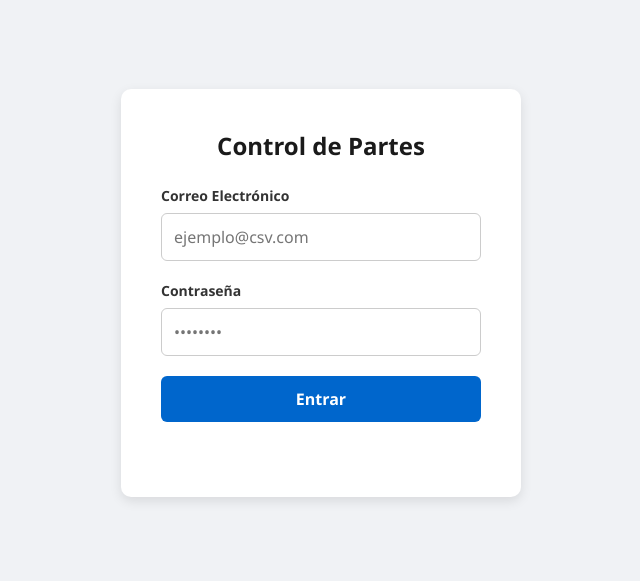
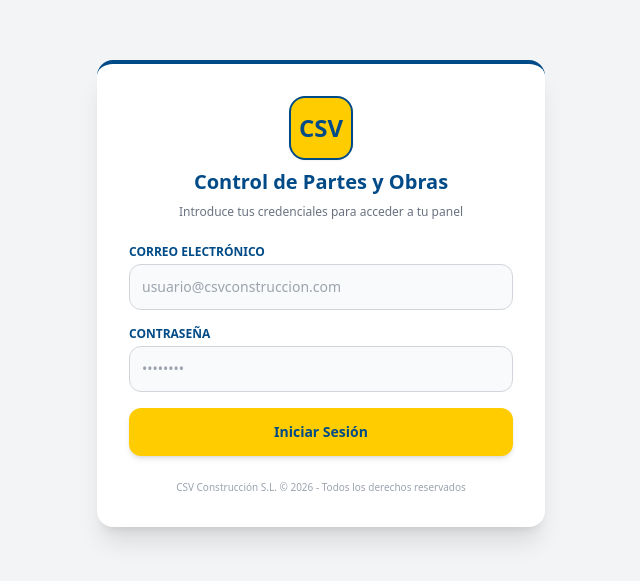
Before and after one commit to marcosgarciamediam-netizen/CSV---Partes, a website: page layoutcsv/index.html in a window 1280 px wide. Shown: the part 107-688 px from the top of the page, without its empty margins (319-959 px from the left). Drawn offline with nearby package versions, Linux system fonts and the light colour scheme.

Commit message:
Add files via upload

```diff
--- a/layoutcsv/index.html
+++ b/layoutcsv/index.html
@@ -3,154 +3,104 @@
 <head>
     <meta charset="UTF-8">
     <meta name="viewport" content="width=device-width, initial-scale=1.0">
-    <title>Iniciar Sesión - Control de Partes de Trabajo</title>
-    <style>
-        * {
-            box-sizing: border-box;
-            margin: 0;
-            padding: 0;
-            font-family: 'Segoe UI', Tahoma, Geneva, Verdana, sans-serif;
-        }
+    <title>CSV Construcción - Acceso al Sistema</title>
+    <script src="https://cdn.tailwindcss.com"></script>
+</head>
+<body class="bg-gray-100 font-sans flex items-center justify-center h-screen m-0">
 
-        body {
-            background-color: #f0f2f5;
-            display: flex;
-            justify-content: center;
-            align-items: center;
-            height: 100vh;
-            color: #333;
-        }
+    <div class="bg-white p-8 rounded-2xl shadow-xl border-t-4 border-[#004b87] w-full max-w-md space-y-6">
 
-        .login-container {
-            background: #ffffff;
-            padding: 40px;
-            border-radius: 10px;
-            box-shadow: 0 4px 12px rgba(0, 0, 0, 0.1);
-            width: 100%;
-            max-width: 400px;
-        }
+        <!-- Cabecera de la Tarjeta -->
+        <div class="text-center space-y-2">
+            <div class="w-16 h-16 bg-[#ffcc00] rounded-2xl mx-auto flex items-center justify-center font-black text-[#004b87] text-2xl border-2 border-[#004b87] shadow-sm">
+                CSV
+            </div>
+            <h1 class="text-xl font-extrabold text-[#004b87]">Control de Partes y Obras</h1>
+            <p class="text-xs text-gray-500">Introduce tus credenciales para acceder a tu panel</p>
+        </div>
 
-        .login-container h2 {
-            margin-bottom: 24px;
-            font-size: 24px;
-            color: #1a1a1a;
-            text-align: center;
-        }
+        <!-- Formulario de Inicio de Sesión -->
+        <form id="formLogin" onsubmit="realizarLogin(event)" class="space-y-4">
+            <div>
+                <label class="block text-xs font-bold text-[#004b87] uppercase mb-1">Correo Electrónico</label>
+                <input type="email" id="email" placeholder="usuario@csvconstruccion.com" class="w-full border border-gray-300 p-3 rounded-xl text-sm outline-none focus:border-[#004b87] transition bg-gray-50" required />
+            </div>
 
-        .form-group {
-            margin-bottom: 20px;
-        }
+            <div>
+                <label class="block text-xs font-bold text-[#004b87] uppercase mb-1">Contraseña</label>
+                <input type="password" id="password" placeholder="••••••••" class="w-full border border-gray-300 p-3 rounded-xl text-sm outline-none focus:border-[#004b87] transition bg-gray-50" required />
+            </div>
 
-        .form-group label {
-            display: block;
-            margin-bottom: 8px;
-            font-weight: 600;
-            font-size: 14px;
-        }
+            <div id="mensajeError" class="hidden p-3 bg-red-50 border-l-4 border-red-600 text-red-700 text-xs font-semibold rounded"></div>
 
-        .form-group input {
-            width: 100%;
-            padding: 12px;
-            border: 1px solid #ccc;
-            border-radius: 6px;
-            font-size: 16px;
-            transition: border-color 0.2s;
-        }
+            <button type="submit" class="w-full bg-[#ffcc00] text-[#004b87] font-extrabold text-sm py-3.5 rounded-xl shadow-md hover:bg-yellow-400 transition transform active:scale-[0.99]">
+                Iniciar Sesión
+            </button>
+        </form>
 
-        .form-group input:focus {
-            border-color: #0066cc;
-            outline: none;
-        }
-
-        .btn-submit {
-            width: 100%;
-            padding: 12px;
-            background-color: #0066cc;
-            border: none;
-            border-radius: 6px;
-            color: white;
-            font-size: 16px;
-            font-weight: 600;
-            cursor: pointer;
-            transition: background-color 0.2s;
-        }
-
-        .btn-submit:hover {
-            background-color: #0052a3;
-        }
-
-        .error-message {
-            margin-top: 15px;
-            color: #d93025;
-            font-size: 14px;
-            text-align: center;
-            min-height: 20px;
-        }
-    </style>
-</head>
-<body>
-
-    <div class="login-container">
-        <h2>Control de Partes</h2>
-        <form id="loginForm">
-            <div class="form-group">
-                <label for="email">Correo Electrónico</label>
-                <input type="email" id="email" name="email" required placeholder="ejemplo@csv.com">
-            </div>
-            <div class="form-group">
-                <label for="password">Contraseña</label>
-                <input type="password" id="password" name="password" required placeholder="••••••••">
-            </div>
-            <button type="submit" class="btn-submit">Entrar</button>
-            <div id="errorMessage" class="error-message"></div>
-        </form>
+        <div class="text-center text-[10px] text-gray-400 font-medium">
+            CSV Construcción S.L. &copy; 2026 - Todos los derechos reservados
+        </div>
     </div>
 
-    <script>
-        document.getElementById('loginForm').addEventListener('submit', async function(e) {
+  <script>
+        async function realizarLogin(e) {
             e.preventDefault();
 
-            const email = document.getElementById('email').value.trim();
+            const email = document.getElementById('email').value;
             const password = document.getElementById('password').value;
-            const errorDiv = document.getElementById('errorMessage');
-
-            errorDiv.textContent = 'Conectando con el servidor...';
+            const divError = document.getElementById('mensajeError');
+            divError.classList.add('hidden');
 
             try {
-                // Petición apuntando directamente a la ruta relativa del servidor en la nube
-                const response = await fetch('/api/login', {
+                // Petición con ruta relativa para funcionar en la nube y con 4G
+                const respuesta = await fetch('/api/login', {
                     method: 'POST',
-                    headers: {
-                        'Content-Type': 'application/json'
-                    },
+                    headers: { 'Content-Type': 'application/json' },
                     body: JSON.stringify({ email, password })
                 });
 
-                const data = await response.json();
+                const data = await respuesta.json();
+                console.log("Datos recibidos del servidor:", data);
 
-                if (data.success) {
-                    // Guardamos los datos de sesión en el navegador
-                    localStorage.setItem('usuario', JSON.stringify(data.usuario));
-                    localStorage.setItem('rol', data.rol);
-                    localStorage.setItem('nombre', data.nombre);
-                    localStorage.setItem('id_usuario', data.id_usuario);
+                if (data.success && data.usuario) {
+                    // Guardamos los datos en el almacenamiento local
+                    localStorage.setItem('usuario_id', data.usuario.id);
+                    localStorage.setItem('usuario_nombre', data.usuario.nombre);
+                    localStorage.setItem('usuario_rol', data.usuario.rol);
 
-                    // Redirección según el rol del usuario
-                    if (data.rol === 'admin') {
+                    // Redirección directa y blindada para administrador
+                    if (data.usuario.email === 'admin@csv.com' || (data.usuario.rol || '').toLowerCase().trim() === 'admin' || (data.usuario.rol || '').toLowerCase().trim() === 'administrador') {
                         window.location.href = 'admin.html';
-                    } else if (data.rol === 'jefe_obra') {
-                        window.location.href = 'jefedeobra.html';
                     } else {
-                        window.location.href = 'operario.html';
+                        const rolLimpio = (data.usuario.rol || '').toLowerCase().trim();
+                        switch (rolLimpio) {
+                            case 'encargado':
+                                window.location.href = 'encargado.html';
+                                break;
+                            case 'jefe_de_obra':
+                            case 'jefedeobra':
+                            case 'jefe de obra':
+                                window.location.href = 'jefedeobra.html';
+                                break;
+                            case 'operario':
+                                window.location.href = 'operario.html';
+                                break;
+                            default:
+                                window.location.href = 'operario.html';
+                                break;
+                        }
                     }
                 } else {
-                    errorDiv.textContent = data.error || 'Credenciales incorrectas';
+                    divError.textContent = '❌ ' + (data.error || 'Correo o contraseña incorrectos.');
+                    divError.classList.remove('hidden');
                 }
             } catch (error) {
-                console.error('Error de red:', error);
-                errorDiv.textContent = 'No se pudo conectar con el servidor backend.';
+                console.error('Error de conexión:', error);
+                divError.textContent = '❌ No se pudo conectar con el servidor backend.';
+                divError.classList.remove('hidden');
             }
-        });
+        }
     </script>
 </body>
 </html>
```
